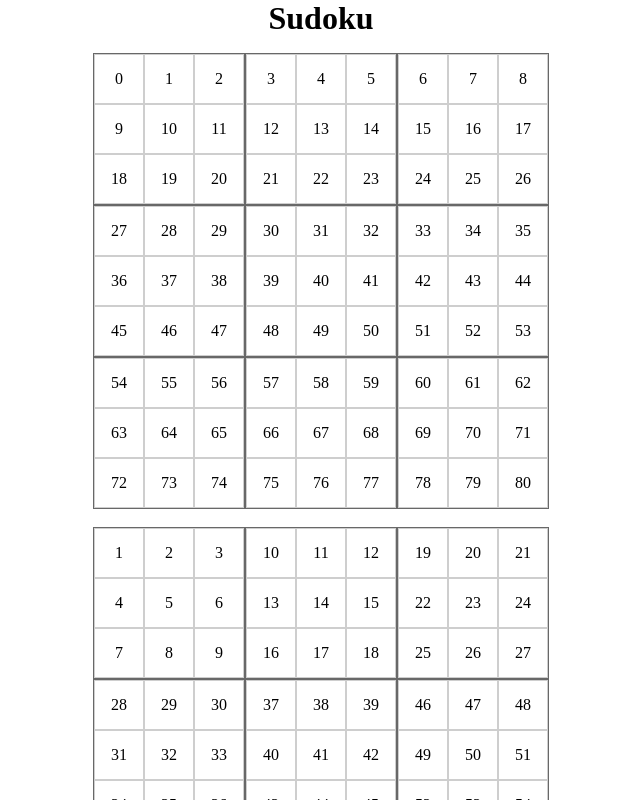
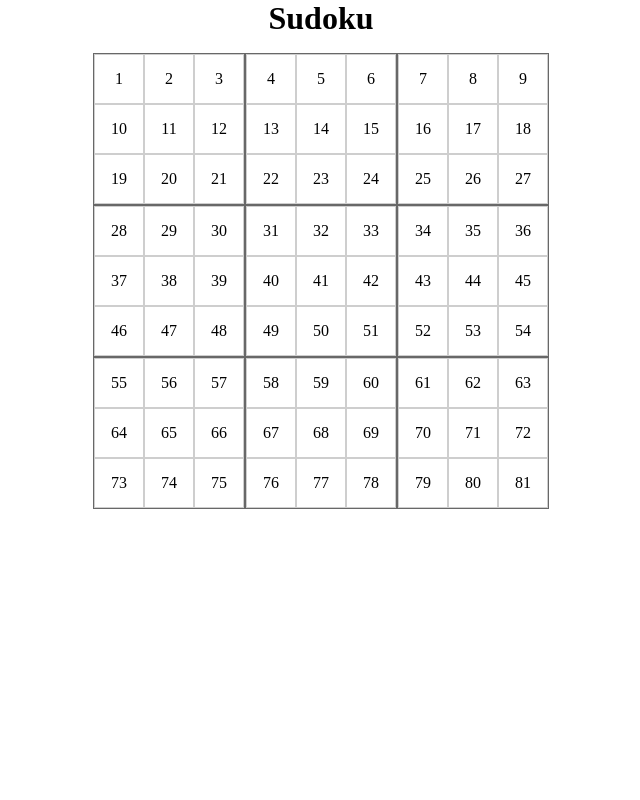
Before and after one commit to KaioVBraga/sudoku, a React (Create React App) app: page / in a window 1280 px wide. Shown: the top 800 px of the page, without its empty margins (319-959 px from the left). Built offline with nearby package versions, Linux system fonts and the light colour scheme.

Commit message:
feat: Sudoku board simple click handle

```diff
--- a/src/components/SudokuBoard/index.tsx
+++ b/src/components/SudokuBoard/index.tsx
@@ -1,93 +1,49 @@
+import { useState, useCallback } from 'react';
 import { Container, SubContainer, SquareContainer } from "./styles";
 
 const SudokuBoard = () => {
+  const subContainers = Array(9).fill(null).map((v:null, index) => index);
+  const lineContainer = Array(3).fill(null).map((v:null, index) => index);
+  const [boardElements, setBoardElements] = useState(Array(81).fill(null).map((v:null, index) => ({
+    value: index + 1,
+    display: true
+  })));
 
-  const subContainers = Array(9).fill(null).map((v,index) => index);
+  const handleToggle = useCallback((index) => {
+    const newBoardElements = [...boardElements];
 
-  const boardElements = Array(81)
-    .fill(null)
-    .map((v, index) => index);
+    const {display} = newBoardElements[index];
+    newBoardElements[index] = {...newBoardElements[index], display: !display};
+
+    setBoardElements(newBoardElements);
+  }, [boardElements]);
 
   return (
-
-    <div>
     <Container>
 
-      {/* {subContainers.map(sub =>
-      <SubContainer>
-        {boardElements.slice(0+sub*3,3+sub*3).map(element => <SquareContainer>{element}</SquareContainer>)}
-        {boardElements.slice(9+sub*3,12+sub*3).map(element => <SquareContainer>{element}</SquareContainer>)}
-        {boardElements.slice(18+sub*3,21+sub*3).map(element => <SquareContainer>{element}</SquareContainer>)}
-      </SubContainer>
-      )} */}
+      {subContainers.map(sub => {
+        const line = 3*(sub%3) + Math.floor(sub/3) * 27;
 
-      <SubContainer>
-        {boardElements.slice(0,3).map(element => <SquareContainer>{element}</SquareContainer>)}
-        {boardElements.slice(9,12).map(element => <SquareContainer>{element}</SquareContainer>)}
-        {boardElements.slice(18,21).map(element => <SquareContainer>{element}</SquareContainer>)}
-      </SubContainer>
+        return(
+          <SubContainer>
+            {lineContainer.map(v => {
+              const start = (v%3)*9 + line;
+              const end = (v%3)*9 + line + 3;
 
-      <SubContainer>
-        {boardElements.slice(3,6).map(element => <SquareContainer>{element}</SquareContainer>)}
-        {boardElements.slice(12,15).map(element => <SquareContainer>{element}</SquareContainer>)}
-        {boardElements.slice(21,24).map(element => <SquareContainer>{element}</SquareContainer>)}
-      </SubContainer>
+              return(
+                boardElements
+                .slice(start, end)
+                .map(
+                  ({value, display}, index) => <SquareContainer onClick={() => handleToggle(start+index)}>{display ? value : null}</SquareContainer>
+                )
+              );
+            })}
+          </SubContainer>
+        );
+      })}
 
-      <SubContainer>
-        {boardElements.slice(6,9).map(element => <SquareContainer>{element}</SquareContainer>)}
-        {boardElements.slice(15,18).map(element => <SquareContainer>{element}</SquareContainer>)}
-        {boardElements.slice(24,27).map(element => <SquareContainer>{element}</SquareContainer>)}
-      </SubContainer>
-
-      <SubContainer>
-        {boardElements.slice(27,30).map(element => <SquareContainer>{element}</SquareContainer>)}
-        {boardElements.slice(36,39).map(element => <SquareContainer>{element}</SquareContainer>)}
-        {boardElements.slice(45,48).map(element => <SquareContainer>{element}</SquareContainer>)}
-      </SubContainer>
-
-      <SubContainer>
-        {boardElements.slice(30,33).map(element => <SquareContainer>{element}</SquareContainer>)}
-        {boardElements.slice(39,42).map(element => <SquareContainer>{element}</SquareContainer>)}
-        {boardElements.slice(48,51).map(element => <SquareContainer>{element}</SquareContainer>)}
-      </SubContainer>
-
-      <SubContainer>
-        {boardElements.slice(33,36).map(element => <SquareContainer>{element}</SquareContainer>)}
-        {boardElements.slice(42,45).map(element => <SquareContainer>{element}</SquareContainer>)}
-        {boardElements.slice(51,54).map(element => <SquareContainer>{element}</SquareContainer>)}
-      </SubContainer>
-
-      <SubContainer>
-        {boardElements.slice(54,57).map(element => <SquareContainer>{element}</SquareContainer>)}
-        {boardElements.slice(63,66).map(element => <SquareContainer>{element}</SquareContainer>)}
-        {boardElements.slice(72,75).map(element => <SquareContainer>{element}</SquareContainer>)}
-      </SubContainer>
-
-      <SubContainer>
-        {boardElements.slice(57,60).map(element => <SquareContainer>{element}</SquareContainer>)}
-        {boardElements.slice(66,69).map(element => <SquareContainer>{element}</SquareContainer>)}
-        {boardElements.slice(75,78).map(element => <SquareContainer>{element}</SquareContainer>)}
-      </SubContainer>
-
-      <SubContainer>
-        {boardElements.slice(60,63).map(element => <SquareContainer>{element}</SquareContainer>)}
-        {boardElements.slice(69,72).map(element => <SquareContainer>{element}</SquareContainer>)}
-        {boardElements.slice(78,81).map(element => <SquareContainer>{element}</SquareContainer>)}
-      </SubContainer>
 
     </Container>
-
-    <br />
-
-    <Container>
-      {subContainers.map((subContainer, subContainerIndex) => <SubContainer>
-        {boardElements.slice(0+subContainerIndex*9,9+subContainerIndex*9).map((value) => (
-          <SquareContainer>{(value ) + 1}</SquareContainer>
-        ))}
-      </SubContainer>)}
-
-    </Container>
-    </div>
 
   );
 };
--- a/src/components/SudokuBoard/styles.ts
+++ b/src/components/SudokuBoard/styles.ts
@@ -15,11 +15,17 @@ export const SubContainer = styled.div`
     border: 1px solid #686868;
 `;
 
-export const SquareContainer = styled.div`
+interface SquareContainerProps {
+
+}
+
+export const SquareContainer = styled.div<SquareContainerProps>`
     width: 50px;
     height: 50px;
     display: flex;
     align-items: center;
     justify-content: center;
     border: 1px solid #cecece;
+    cursor: pointer;
+    user-select: none;
 `;
```
